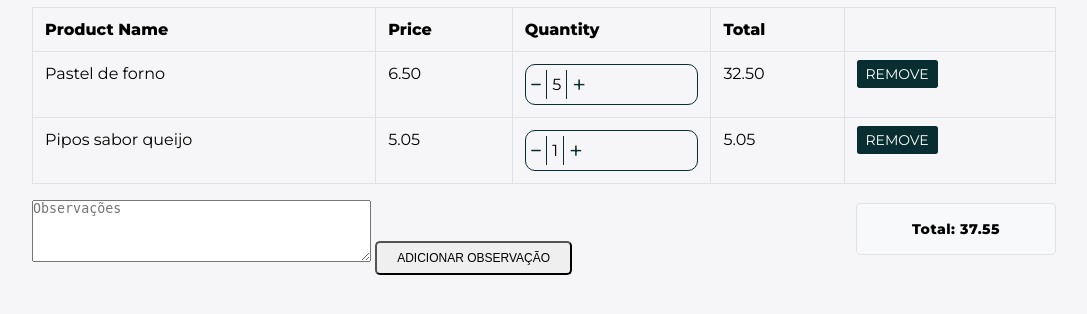
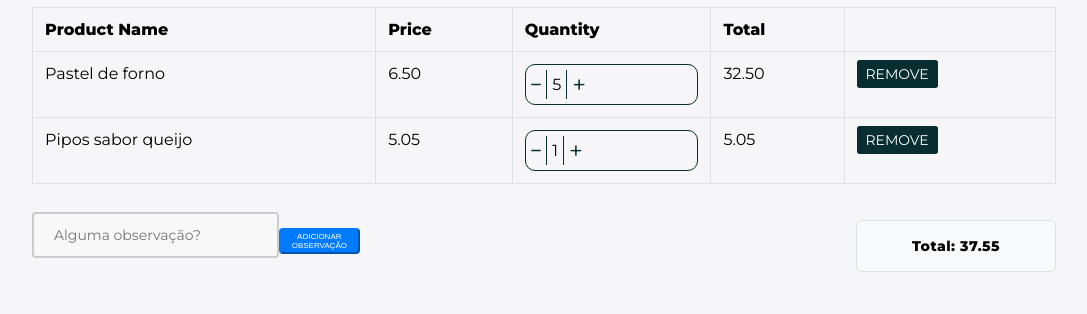
Before and after one commit to theomilll/CLEO, a Django app: page /cart/ in a window 1280 px wide. Shown: the part 316-630 px from the top of the page, without its empty margins (96-1183 px from the left). Run offline with Django 4.2, Linux system fonts and the light colour scheme; a user stored in the database is signed in; data comes from the database, SQL or seed files in the repository; both versions use the stored data as it was after the commit.

Commit message:
adicionando css a parte da caixa de observaçao e ao botao de adicionar observaçao

```diff
--- a/main/forms.py
+++ b/main/forms.py
@@ -19,4 +19,4 @@ class SignUpForm(UserCreationForm):
             self.fields[field_name].label = ''
 
 class CartForm(forms.Form):
-    text_box_obs = forms.CharField(widget=forms.Textarea(attrs={'rows': 4, 'placeholder': 'Observações'}), required=False)
+    text_box_obs = forms.CharField(widget=forms.Textarea(attrs={'rows': 4, 'placeholder': 'Alguma observação?'}), required=False)
--- a/static/css/cart.css
+++ b/static/css/cart.css
@@ -178,8 +178,6 @@ td {
     width: 100%;
     max-width: 200px;
     text-align: center;
-    position: absolute;
-    bottom: 0;
     right: 0;
 }
 
@@ -207,3 +205,60 @@ td {
 .table-container {
     margin-top: 25px;
 }
+
+.observation-box {
+    width: 100%;
+    padding: 12px 20px;
+    margin: 8px 0;
+    box-sizing: border-box;
+    border: 2px solid #ccc;
+    border-radius: 4px;
+    background-color: #f8f8f8;
+    resize: none;
+    font-size: 14px;
+    font-family: inherit;
+    margin-bottom: 10px;
+}
+
+.observation-box:focus {
+    outline: none;
+    border-color: #777;
+}
+
+.btn-primary {
+    background-color: #007bff;
+    border-color: #007bff;
+    color: #fff;
+    padding: 2px 4px;
+    font-size: 8px;
+    border-radius: 4px;
+    cursor: pointer;
+    transition: all 0.3s;
+}
+
+.btn-primary:hover {
+    background-color: #0056b3;
+    border-color: #004095;
+}
+
+.observation-container {
+    display: flex;
+    align-items: center;
+    justify-content: space-between;
+    margin-bottom: 20px;
+}
+
+.total-box {
+    margin-top: 20px;
+}
+
+.bottom-container {
+    display: flex;
+    justify-content: space-between;
+    align-items: center;
+    flex-wrap: wrap;
+}
+.add-observation-btn-container {
+    text-align: left;
+    margin-top: 10px;
+}
--- a/templates/cart.html
+++ b/templates/cart.html
@@ -57,15 +57,21 @@
                 </table>
             </div>
             {% if cart_items_total %}
+                <div class="bottom-container">
                     <form method="post">
                         {% csrf_token %}
-                    {{ form.text_box_obs }}
+                        <div class="observation-container">
+                            <input type="text" name="{{ form.text_box_obs.name }}" class="observation-box" placeholder="Alguma observação?"/>
+                            <div class="add-observation-btn-container">
                                 <button type="submit" class="btn btn-primary">Adicionar observação</button>
+                            </div>
+                        </div>
                     </form>
-            {% endif %}
                     <div class="total-box">
                         <p class="total-text">Total: {{ cart_total }}</p>
                     </div>
+                </div>
+            {% endif %}
                 {% comment %} <a href="{% url 'checkout' %}" class="btn btn-success">Proceed to Checkout</a> {% endcomment %}
                 {% else %}
                 <div class="empty-cart-message">
```
Also changed, not shown: db.sqlite3. Lines whose indentation alone changed are shown as unchanged.
